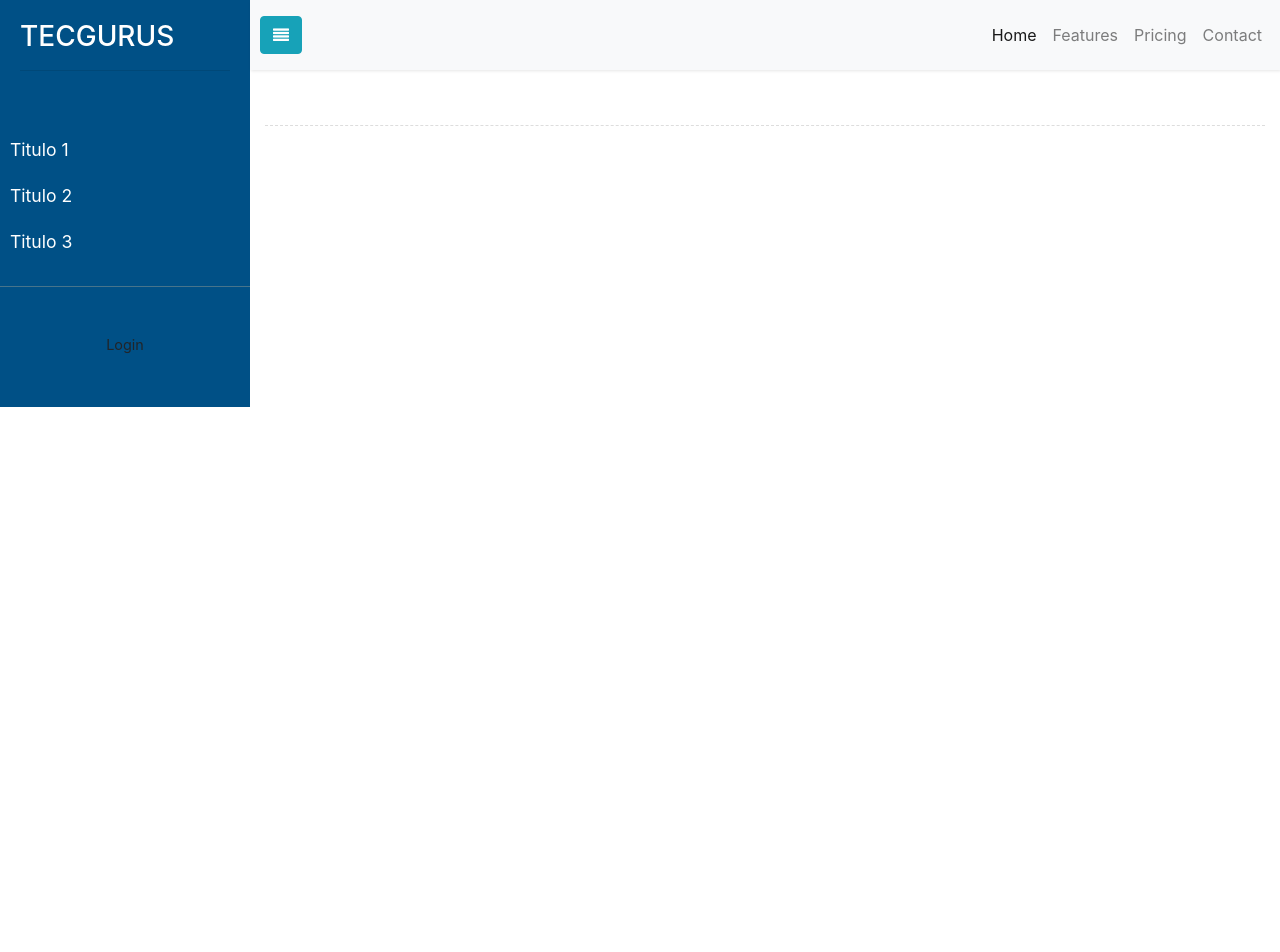
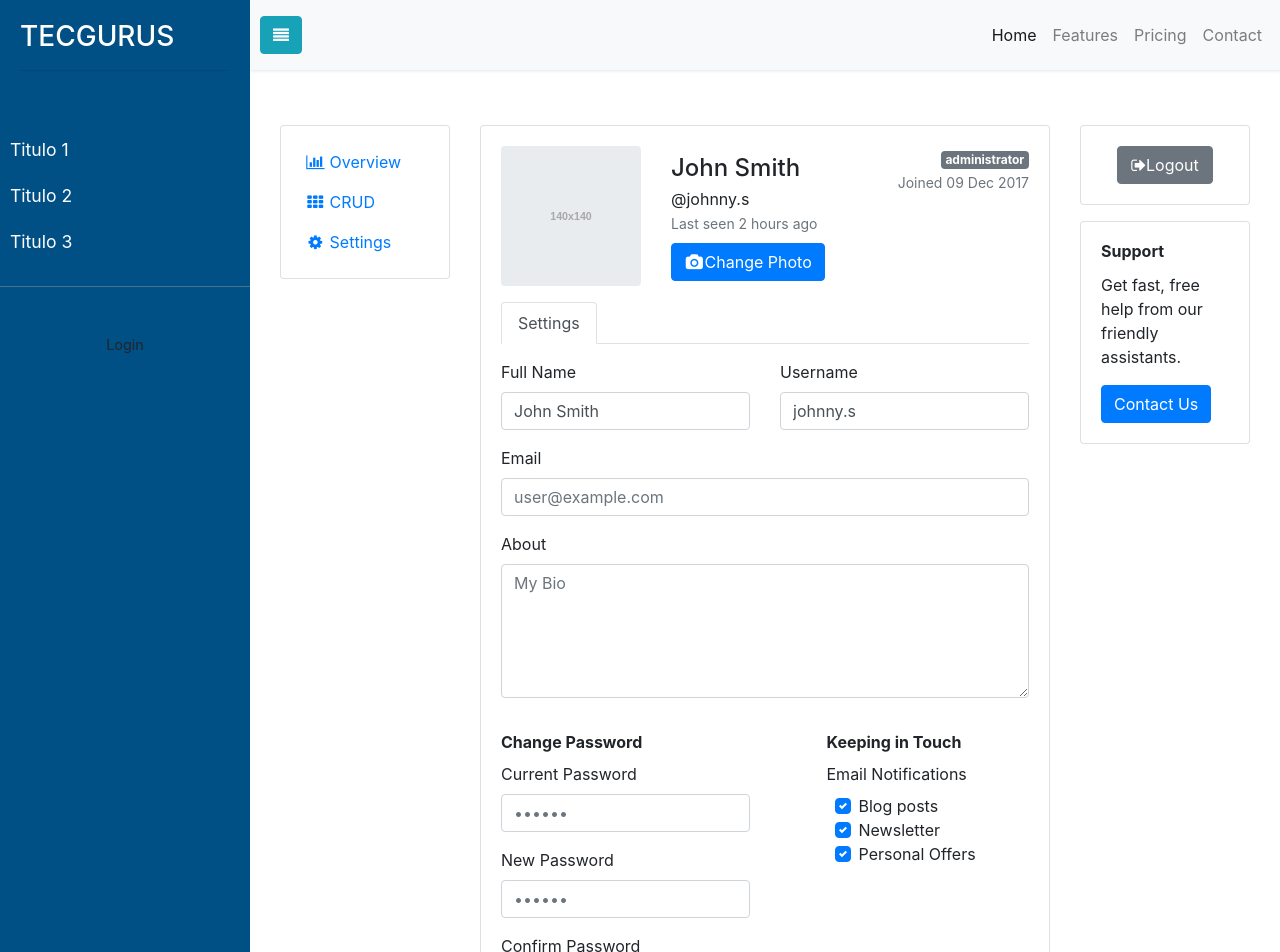
Before and after one commit to cesarcastmore/tecgurus-carrito, an Angular app: page /profile in a window 1280 px wide. Before the commit this address led to /. Shown: the top 952 px of the page. Before the commit the page ends 800 px from the top, so only its background shows below. Built offline with nearby package versions, Linux system fonts and the light colour scheme.

Commit message:
Crear un componente de perfil de ruta llamado profile

```diff
--- a/src/app/app-routing.module.ts
+++ b/src/app/app-routing.module.ts
@@ -1,7 +1,10 @@
 import { NgModule } from '@angular/core';
 import { RouterModule, Routes } from '@angular/router';
+import { ProfileComponent } from './pages/profile/profile.component';
 
-const routes: Routes = [];
+const routes: Routes = [{
+  path: 'profile', component: ProfileComponent
+}];
 
 @NgModule({
   imports: [RouterModule.forRoot(routes)],
--- a/src/app/app.module.ts
+++ b/src/app/app.module.ts
@@ -4,11 +4,13 @@ import { BrowserModule } from '@angular/platform-browser';
 import { AppRoutingModule } from './app-routing.module';
 import { AppComponent } from './app.component';
 import { MenuListComponent } from './components/menu-list/menu-list.component';
+import { ProfileComponent } from './pages/profile/profile.component';
 
 @NgModule({
   declarations: [
     AppComponent,
-    MenuListComponent
+    MenuListComponent,
+    ProfileComponent
   ],
   imports: [
     BrowserModule,
--- /dev/null
+++ b/src/app/pages/profile/profile.component.html
@@ -0,0 +1,175 @@
+
+<div class="container">
+    <div class="row flex-lg-nowrap">
+      <div class="col-12 col-lg-auto mb-3" style="width: 200px;">
+        <div class="card p-3">
+          <div class="e-navlist e-navlist--active-bg">
+            <ul class="nav">
+              <li class="nav-item"><a class="nav-link px-2 active" href="#"><i class="fa fa-fw fa-bar-chart mr-1"></i><span>Overview</span></a></li>
+              <li class="nav-item"><a class="nav-link px-2" href="https://www.bootdey.com/snippets/view/bs4-crud-users" target="__blank"><i class="fa fa-fw fa-th mr-1"></i><span>CRUD</span></a></li>
+              <li class="nav-item"><a class="nav-link px-2" href="https://www.bootdey.com/snippets/view/bs4-edit-profile-page" target="__blank"><i class="fa fa-fw fa-cog mr-1"></i><span>Settings</span></a></li>
+            </ul>
+          </div>
+        </div>
+      </div>
+
+      <div class="col">
+        <div class="row">
+          <div class="col mb-3">
+            <div class="card">
+              <div class="card-body">
+                <div class="e-profile">
+                  <div class="row">
+                    <div class="col-12 col-sm-auto mb-3">
+                      <div class="mx-auto" style="width: 140px;">
+                        <div class="d-flex justify-content-center align-items-center rounded" style="height: 140px; background-color: rgb(233, 236, 239);">
+                          <span style="color: rgb(166, 168, 170); font: bold 8pt Arial;">140x140</span>
+                        </div>
+                      </div>
+                    </div>
+                    <div class="col d-flex flex-column flex-sm-row justify-content-between mb-3">
+                      <div class="text-center text-sm-left mb-2 mb-sm-0">
+                        <h4 class="pt-sm-2 pb-1 mb-0 text-nowrap">John Smith</h4>
+                        <p class="mb-0">@johnny.s</p>
+                        <div class="text-muted"><small>Last seen 2 hours ago</small></div>
+                        <div class="mt-2">
+                          <button class="btn btn-primary" type="button">
+                            <i class="fa fa-fw fa-camera"></i>
+                            <span>Change Photo</span>
+                          </button>
+                        </div>
+                      </div>
+                      <div class="text-center text-sm-right">
+                        <span class="badge badge-secondary">administrator</span>
+                        <div class="text-muted"><small>Joined 09 Dec 2017</small></div>
+                      </div>
+                    </div>
+                  </div>
+                  <ul class="nav nav-tabs">
+                    <li class="nav-item"><a href="" class="active nav-link">Settings</a></li>
+                  </ul>
+                  <div class="tab-content pt-3">
+                    <div class="tab-pane active">
+                      <form class="form" novalidate="">
+                        <div class="row">
+                          <div class="col">
+                            <div class="row">
+                              <div class="col">
+                                <div class="form-group">
+                                  <label>Full Name</label>
+                                  <input class="form-control" type="text" name="name" placeholder="John Smith" value="John Smith">
+                                </div>
+                              </div>
+                              <div class="col">
+                                <div class="form-group">
+                                  <label>Username</label>
+                                  <input class="form-control" type="text" name="username" placeholder="johnny.s" value="johnny.s">
+                                </div>
+                              </div>
+                            </div>
+                            <div class="row">
+                              <div class="col">
+                                <div class="form-group">
+                                  <label>Email</label>
+                                  <input class="form-control" type="text" placeholder="user@example.com">
+                                </div>
+                              </div>
+                            </div>
+                            <div class="row">
+                              <div class="col mb-3">
+                                <div class="form-group">
+                                  <label>About</label>
+                                  <textarea class="form-control" rows="5" placeholder="My Bio"></textarea>
+                                </div>
+                              </div>
+                            </div>
+                          </div>
+                        </div>
+                        <div class="row">
+                          <div class="col-12 col-sm-6 mb-3">
+                            <div class="mb-2"><b>Change Password</b></div>
+                            <div class="row">
+                              <div class="col">
+                                <div class="form-group">
+                                  <label>Current Password</label>
+                                  <input class="form-control" type="password" placeholder="••••••">
+                                </div>
+                              </div>
+                            </div>
+                            <div class="row">
+                              <div class="col">
+                                <div class="form-group">
+                                  <label>New Password</label>
+                                  <input class="form-control" type="password" placeholder="••••••">
+                                </div>
+                              </div>
+                            </div>
+                            <div class="row">
+                              <div class="col">
+                                <div class="form-group">
+                                  <label>Confirm <span class="d-none d-xl-inline">Password</span></label>
+                                  <input class="form-control" type="password" placeholder="••••••"></div>
+                              </div>
+                            </div>
+                          </div>
+                          <div class="col-12 col-sm-5 offset-sm-1 mb-3">
+                            <div class="mb-2"><b>Keeping in Touch</b></div>
+                            <div class="row">
+                              <div class="col">
+                                <label>Email Notifications</label>
+                                <div class="custom-controls-stacked px-2">
+                                  <div class="custom-control custom-checkbox">
+                                    <input type="checkbox" class="custom-control-input" id="notifications-blog" checked="">
+                                    <label class="custom-control-label" for="notifications-blog">Blog posts</label>
+                                  </div>
+                                  <div class="custom-control custom-checkbox">
+                                    <input type="checkbox" class="custom-control-input" id="notifications-news" checked="">
+                                    <label class="custom-control-label" for="notifications-news">Newsletter</label>
+                                  </div>
+                                  <div class="custom-control custom-checkbox">
+                                    <input type="checkbox" class="custom-control-input" id="notifications-offers" checked="">
+                                    <label class="custom-control-label" for="notifications-offers">Personal Offers</label>
+                                  </div>
+                                </div>
+                              </div>
+                            </div>
+                          </div>
+                        </div>
+                        <div class="row">
+                          <div class="col d-flex justify-content-end">
+                            <button class="btn btn-primary" type="submit">Save Changes</button>
+                          </div>
+                        </div>
+                      </form>
+
+                    </div>
+                  </div>
+                </div>
+              </div>
+            </div>
+          </div>
+
+          <div class="col-12 col-md-3 mb-3">
+            <div class="card mb-3">
+              <div class="card-body">
+                <div class="px-xl-3">
+                  <button class="btn btn-block btn-secondary">
+                    <i class="fa fa-sign-out"></i>
+                    <span>Logout</span>
+                  </button>
+                </div>
+              </div>
+            </div>
+            <div class="card">
+              <div class="card-body">
+                <h6 class="card-title font-weight-bold">Support</h6>
+                <p class="card-text">Get fast, free help from our friendly assistants.</p>
+                <button type="button" class="btn btn-primary">Contact Us</button>
+              </div>
+            </div>
+          </div>
+        </div>
+
+      </div>
+    </div>
+    </div>
--- /dev/null
+++ b/src/app/pages/profile/profile.component.ts
@@ -0,0 +1,15 @@
+import { Component, OnInit } from '@angular/core';
+
+@Component({
+  selector: 'app-profile',
+  templateUrl: './profile.component.html',
+  styleUrls: ['./profile.component.css']
+})
+export class ProfileComponent implements OnInit {
+
+  constructor() { }
+
+  ngOnInit(): void {
+  }
+
+}
```
Also changed, not shown: src/app/pages/profile/profile.component.css (added), 1 other file (tests, documents, lock files or other folders).
